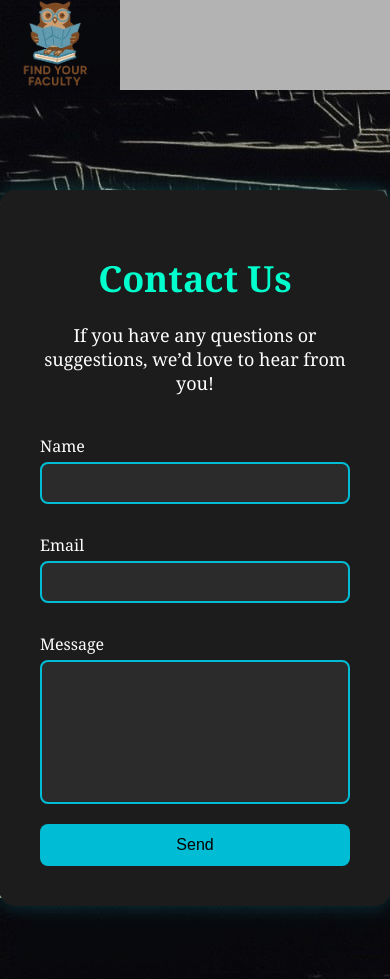
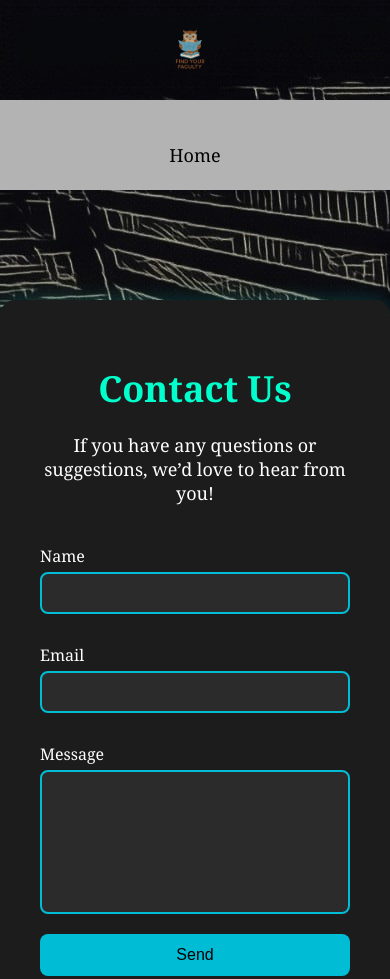
Before and after one commit to san2736/FindYourFaculty, a plain HTML site: page contact us.html in a window 390 px wide. Shown: the top 979 px of the page. Drawn offline with Linux system fonts and the light colour scheme.

Commit message:
Update contact us.html

```diff
--- a/contact us.html
+++ b/contact us.html
@@ -48,6 +48,48 @@
         </div>
     </div>
     <style>
+        /* Mobile view - Navbar */
+@media screen and (max-width: 768px) {
+    .nav {
+        display: flex;
+        flex-direction: column; /* Stack logo and links */
+        align-items: center;
+        padding: 10px 0;
+        height: auto;
+    }
+
+    .nav ul {
+        list-style-type: none;
+        margin: 0;
+        padding: 0;
+        display: flex;
+        flex-direction: column; /* Stack the items vertically */
+        width: 100%; /* Full width for the links */
+        gap: 10px;
+        padding-left: 0;
+    }
+
+    .nav a {
+        color: black;
+        text-decoration: none;
+        font-size: 18px;
+        display: inline-block;
+        padding: 10px 0; /* Add space above and below each link */
+        width: 100%;
+        text-align: center; /* Center-align the text */
+    }
+
+    .nav a:hover {
+        background-color: rgb(122, 122, 122);
+    }
+
+    .nav-container img {
+        height: 50px; /* Adjust logo size for mobile */
+        width: auto;
+        margin-bottom: 10px;
+    }
+}
+
 </style>
 </body>
 </html>
```
